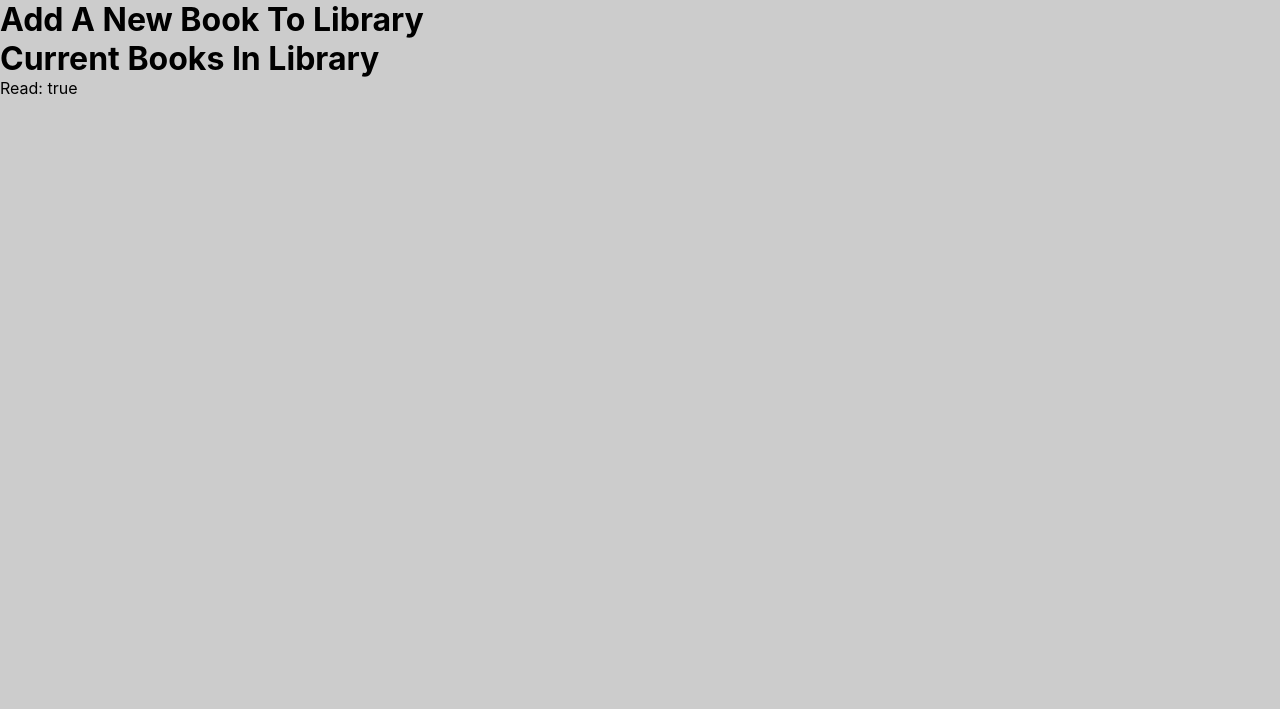
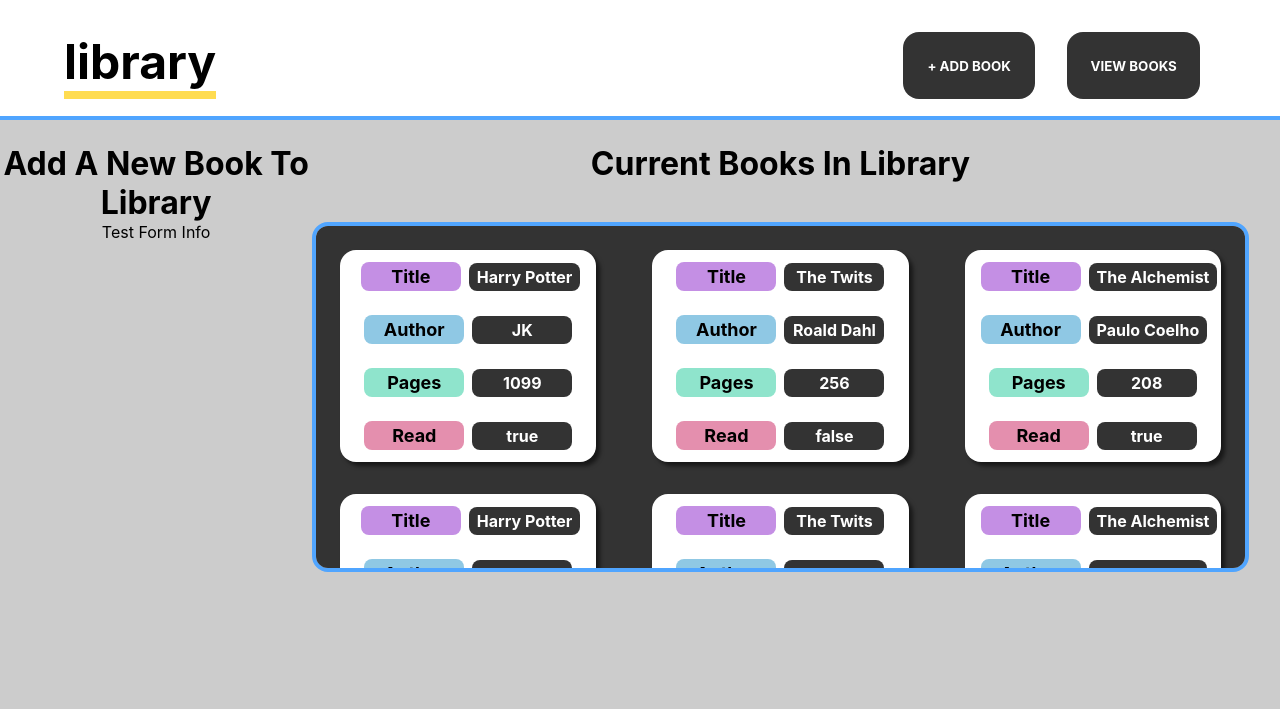
Before and after one commit to worthyag/JS-Library-App, a plain HTML site: page index.html in a window 1280 px wide. Drawn offline with Linux system fonts and the light colour scheme.

Commit message:
Reorganised the GUI.

```diff
--- a/books.js
+++ b/books.js
@@ -36,29 +36,34 @@ function displayBooks() {
         // Creating the cards
         const card = document.createElement("div");
         card.classList.add("card");
-        books.appendChild(card);
 
         // Loop through each object in the array
         for (let key in myLibrary) {
             console.log(`${key}: ${myLibrary[key]}`);
 
-            const p = document.querySelector('p');
-            p.textContent = `${key}: ${myLibrary[key]}`;
-            card.appendChild(p);
+            // alternative
+            // const p = document.createElement('p');
+            // p.textContent = `${key}: ${myLibrary[key]}`;
+            // card.appendChild(p);
 
-            // alternative
-            // const group = document.createElement("div");
-            // const h4 = document.createElement("h4");
-            // const p = document.createElement("p");
-            // h4.textContent = `${key}`;
-            // p.textContent = `${myLibrary[key]}`;
-            // group.appendChild(h4); group.appendChild(p);
-            // card.appendChild(group);
+            const keyGroup = document.createElement("div");
+            const h4 = document.createElement("h4");
+            const p = document.createElement("p");
+
+            h4.textContent = `${key}`;
+            p.textContent = `${myLibrary[key]}`;
+            keyGroup.appendChild(h4); keyGroup.appendChild(p);
+            keyGroup.classList.add("keyGroup");
+            card.appendChild(keyGroup);
         }
+        books.appendChild(card);
     })
 }
 
 // Calling functions / Adding manually until the form is complete
+addBookToLibrary("Harry Potter", "JK", 1099, true);
+addBookToLibrary("The Twits", "Roald Dahl", 256, false);
+addBookToLibrary("The Alchemist", "Paulo Coelho", 208, true);
 addBookToLibrary("Harry Potter", "JK", 1099, true);
 addBookToLibrary("The Twits", "Roald Dahl", 256, false);
 addBookToLibrary("The Alchemist", "Paulo Coelho", 208, true);
--- a/index.html
+++ b/index.html
@@ -9,6 +9,16 @@
     <script src="./books.js" defer></script>
 </head>
 <body>
+    <!-- Title / Heading -->
+    <div class="heading">
+        <h1>Library</h1>
+
+        <!-- Buttons to add books + to display books -->
+        <button class="btn" id="add-book">+ ADD BOOK</button>
+        <button class="btn" id="view-books">VIEW BOOKS</button>
+    </div>
+
+
     <div class="container">
         <div class="form-heading">
             <h1>Add A New Book To Library</h1>
@@ -20,7 +30,6 @@
             <p>Test Form Info</p>
         </div>
         <div class="books">
-
         </div>
     </div>
 </body>
--- a/style.css
+++ b/style.css
@@ -1,3 +1,9 @@
+/* CSS Variables */
+:root {
+    --heading-height: calc(3rem + 72px);
+}
+
+/* Resetting some of the initial browser defaults */
 *,
 *::before,
 *::after {
@@ -7,24 +13,29 @@
     font-family: -apple-system, BlinkMacSystemFont, "Segoe UI", Roboto, Helvetica, Arial, sans-serif, "Apple Color Emoji", "Segoe UI Emoji", "Segoe UI Symbol";
 }
 
+/* General Styles */
 body {
     background-color: #cccccc;
     color: #000;
 }
 
-/* .heading {
+.heading {
     width: 100vw;
     background-color: #fff;
     padding: 32px 64px;
     border-bottom: 4px solid rgb(80, 165, 255);
-} */
+    height: var(--heading-height);
+    display: grid;
+    grid-auto-flow: column;
+    grid-template-columns: 1fr 0.2fr 0.2fr;
+}
 
-/* h1 {
+.heading h1 {
     font-size: 3rem;
     width: max-content;
     border-bottom: 8px solid rgb(255, 220, 80);
     text-transform: lowercase;
-} */
+}
 
 .btn {
     font-weight: bold;
@@ -33,12 +44,115 @@ body {
     padding: 16px;
     border: none;
     border-radius: 16px;
-    margin: 16px 0 0 16px;
+    /* margin: 16px 0 0 16px; */
+    margin: 0 16px;
 }
 
 .btn:hover {
     cursor: pointer;
     background-color: rgba(51, 51, 51, 0.829);
+}
+
+/* Styling the container */
+.container {
+    display: grid;
+    grid-template-columns: 1fr 3fr 0.1fr;
+    grid-template-rows: 0.1fr;
+    text-align: center;
+    min-height: calc(100vh - var(--heading-height));
+    margin-top: 24px;
+}
+
+.form-heading,
+.form {
+    grid-column: 1 / 2;
+}
+
+.books-heading {
+    grid-column: 2 / 3;
+}
+
+/* Styling how the books will be displayed */
+/* Card container */
+.books {
+    background-color: #333;
+    border-radius: 16px;
+    grid-column: 2 / 3;
+    /* margin: 16px auto; */
+    text-align: center;
+    padding: 16px 0;
+    overflow-y: scroll;
+    height: 350px;
+    display: grid;
+    width: 100%;
+    grid-template-columns: repeat(auto-fit, minmax(300px, 1fr));
+    border: 4px solid rgb(80, 165, 255);
+    gap: 16px 8px;
+}
+
+/* Card */
+.card {
+    background-color: #fff;
+    margin: 8px 24px;
+    padding: 0 16px;
+    border-radius: 16px;
+    box-shadow: 4px 4px 4px rgba(0, 0, 0, 0.544);
+}
+
+.card:hover {
+    transform: scale(1.02);
+}
+
+.card h4 {
+    font-size: 18px;
+}
+
+.card p {
+    font-weight: bold;
+    background-color: #333;
+    color: #fff;
+    padding: 4px 8px 4px 8px;
+    min-width: 100px;
+    width: max-content;
+    border-radius: 8px;
+    overflow: scroll;
+}
+
+.keyGroup {
+    display: grid;
+    padding: 8px 0;
+    grid-template-columns: 1fr 1fr;
+    align-items: center;
+    gap: 8px;
+}
+
+.keyGroup h4 {
+    margin: 4px 0 4px auto;
+    padding: 4px 8px 4px 8px;
+    width: 100px;
+    border-radius: 8px;
+}
+
+.keyGroup p {
+    margin: 0 auto 0 0;
+    padding-left: 8px;
+}
+
+/* Styling within the card itself */
+.card div:nth-of-type(1) h4 {
+    background-color: rgb(196, 143, 228);
+}
+
+.card div:nth-of-type(2) h4 {
+    background-color: rgb(143, 200, 228);
+}
+
+.card div:nth-of-type(3) h4 {
+    background-color: rgb(143, 228, 204);
+}
+
+.card div:nth-of-type(4) h4 {
+    background-color: rgb(228, 143, 174);
 }
 
 /* Delete btn */
@@ -52,84 +166,9 @@ body {
     background-color: rgb(217, 51, 51);
 } */
 
-/* .container {
-    border-radius: 16px;
-    width: max-content;
-    margin: 16px auto;
-    text-align: center;
-    padding: 16px 0;
-    overflow-y: scroll;
-    height: 350px;
-    display: grid;
-    grid-template-columns: repeat(4, 1fr);
-} */
-
 /* .show-books  {
     display: none;
 }
-
-.book-box {
-    background-color: #fff;
-    margin: 8px 16px;
-    padding: 0 16px;
-    border-radius: 16px;
-    box-shadow: 4px 4px 4px rgba(0, 0, 0, 0.544);
-}
-
-.book-box:hover {
-    transform: scale(1.02);
-} */
-
-/* .book-box h4 {
-    font-size: 18px;
-} */
-
-/* .book-box p {
-    font-weight: bold;
-    background-color: #333;
-    color: #fff;
-    padding: 4px 8px 4px 8px;
-    min-width: 100px;
-    width: max-content;
-    border-radius: 8px;
-    overflow: scroll;
-}
-
-.group {
-    display: grid;
-    padding: 8px 0;
-    grid-template-columns: 1fr 1fr;
-    align-items: center;
-    gap: 8px;
-}
-
-.group h4 {
-    margin: 4px 0 4px auto;
-    padding: 4px 8px 4px 8px;
-    width: 100px;
-    border-radius: 8px;
-} */
-
-/* .book-box div:nth-of-type(1) h4 {
-    background-color: rgb(196, 143, 228);
-}
-
-.book-box div:nth-of-type(2) h4 {
-    background-color: rgb(143, 200, 228);
-}
-
-.book-box div:nth-of-type(3) h4 {
-    background-color: rgb(143, 228, 204);
-}
-
-.book-box div:nth-of-type(4) h4 {
-    background-color: rgb(228, 143, 174);
-}
-
-.group p {
-    margin: 0 auto 0 0;
-    padding-left: 8px;
-} */
 
 
 /* Book form */
```
